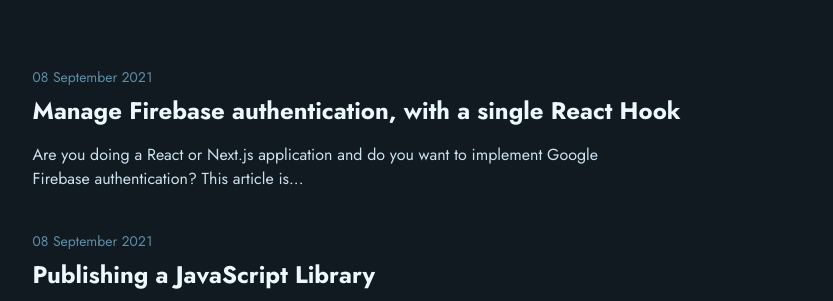
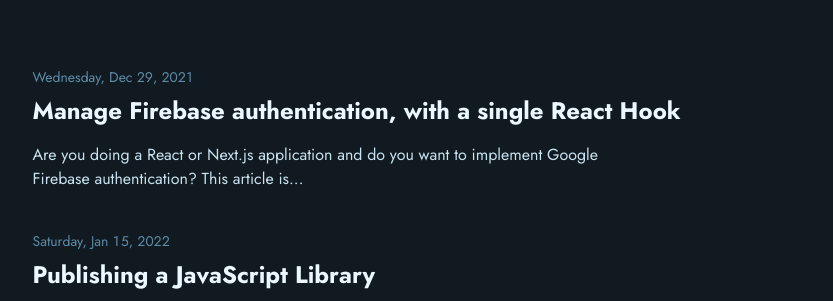
Before and after one commit to itsrennyman/renatopozzi.me, a Next.js app: page /articles in a window 1280 px wide. Shown: the part 285-586 px from the top of the page, without its empty margins (223-1056 px from the left). Built offline with nearby package versions, Linux system fonts and the light colour scheme.

Commit message:
feat: added missing date

```diff
--- a/pages/articles/index.js
+++ b/pages/articles/index.js
@@ -24,15 +24,22 @@ export async function getStaticProps() {
   };
 }
 
-export const Article = ({ id, title, description }) => {
+export const Article = ({ id, title, description, createdAt }) => {
   const excerpt = description.split(" ").slice(0, 20).join(" ") + "...";
+
+  const localDate = new Date(createdAt).toLocaleDateString("en-US", {
+    weekday: "long",
+    year: "numeric",
+    month: "short",
+    day: "numeric",
+  });
 
   return (
     <NextLink href="/articles/[id]" as={`/articles/${id}`} passHref>
       <Hover as="a" direction="column" gap="4">
         <Flex direction="column" gap="2">
           <Text size="sm" color="tertiary">
-            08 September 2021
+            {localDate}
           </Text>
           <Text size="2xl" weight="semibold">
             {title}
```
